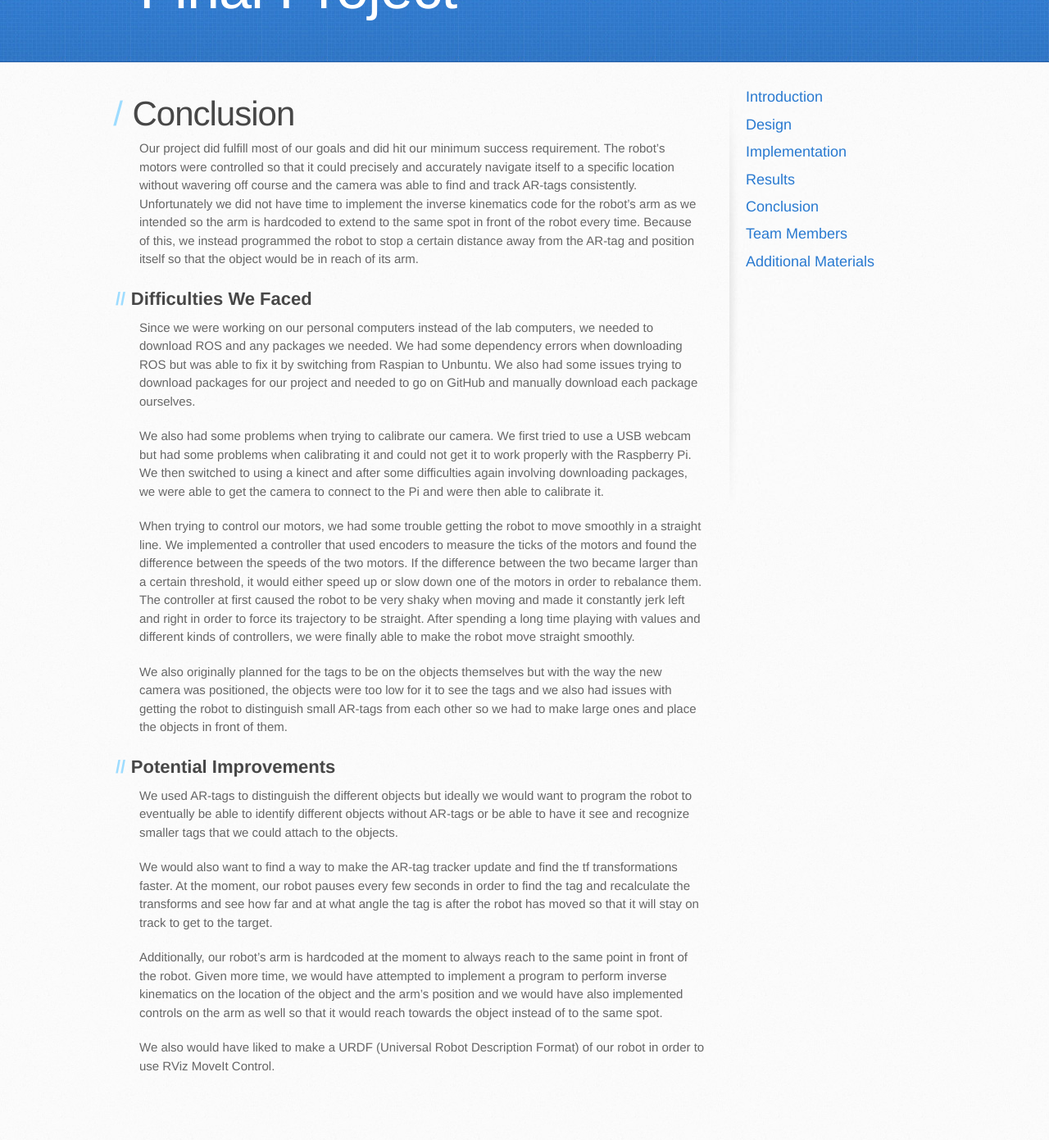
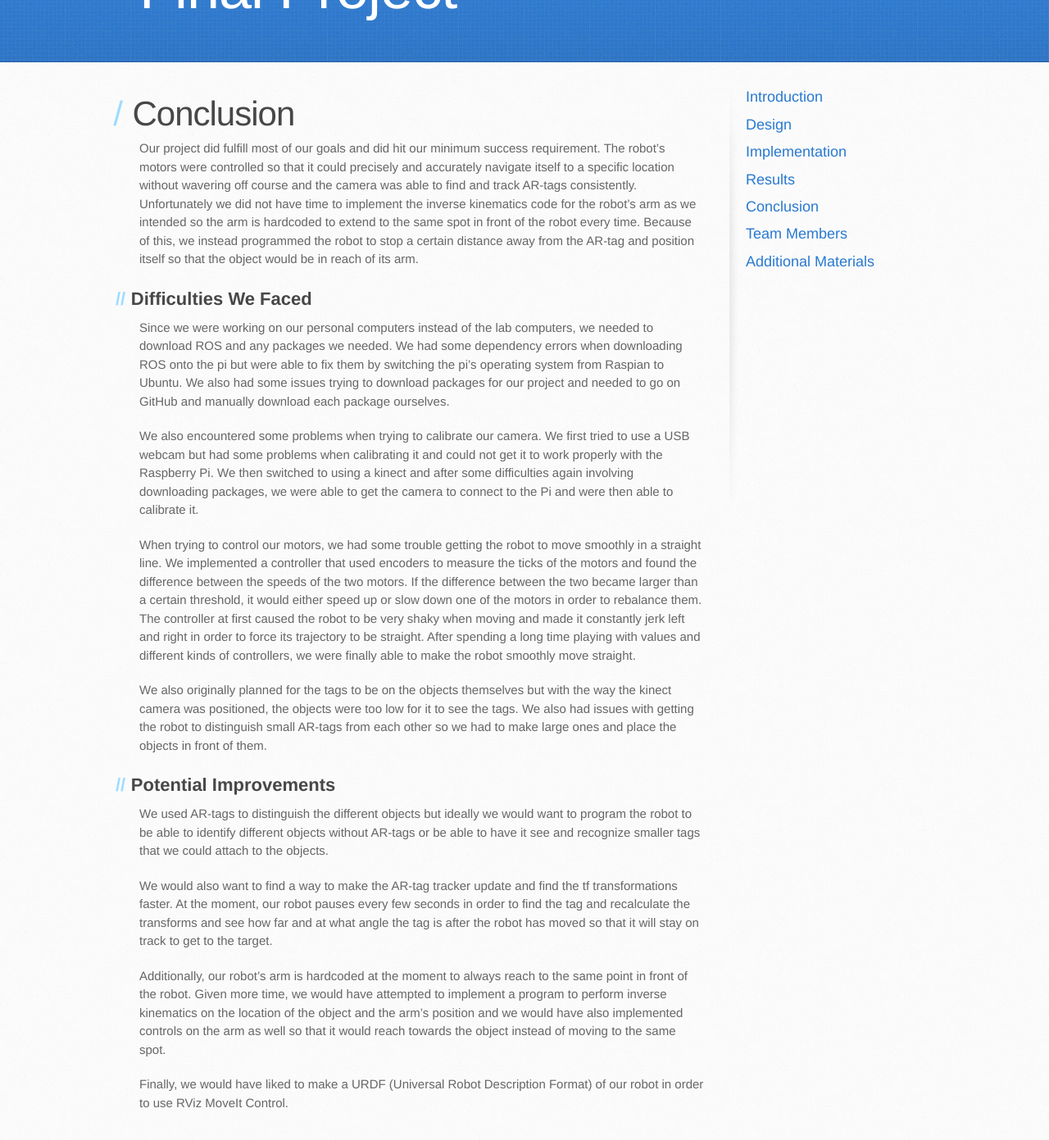
Before and after one commit to raymondbacco/106Arobot, a Jekyll site: the page built from docs/conclusion.md, in a window 1280 px wide and 1400 px high, scrolled down 163 px. Shown: the top 1391 px of the window at 82% size. Built offline with Jekyll 4.4.1, drawn with Linux system fonts in a browser that asks for light colours; our own code applies the rules of GitHub Pages for plain Markdown files; the repository's description, which GitHub fills in, is left out; before the commit the page ends 1518 px from its top, so only the background shows below that.

Commit message:
Update conclusion.md

```diff
--- a/docs/conclusion.md
+++ b/docs/conclusion.md
@@ -8,20 +8,20 @@
 
 ## Difficulties We Faced
 
-Since we were working on our personal computers instead of the lab computers, we needed to download ROS and any packages we needed. We had some dependency errors when downloading ROS but was able to fix it by switching from Raspian to Unbuntu. We also had some issues trying to download packages for our project and needed to go on GitHub and manually download each package ourselves.
+Since we were working on our personal computers instead of the lab computers, we needed to download ROS and any packages we needed. We had some dependency errors when downloading ROS onto the pi but were able to fix them by switching the pi's operating system from Raspian to Ubuntu. We also had some issues trying to download packages for our project and needed to go on GitHub and manually download each package ourselves.
 
-We also had some problems when trying to calibrate our camera. We first tried to use a USB webcam but had some problems when calibrating it and could not get it to work properly with the Raspberry Pi. We then switched to using a kinect and after some difficulties again involving downloading packages, we were able to get the camera to connect to the Pi and were then able to calibrate it.
+We also encountered some problems when trying to calibrate our camera. We first tried to use a USB webcam but had some problems when calibrating it and could not get it to work properly with the Raspberry Pi. We then switched to using a kinect and after some difficulties again involving downloading packages, we were able to get the camera to connect to the Pi and were then able to calibrate it.
 
-When trying to control our motors, we had some trouble getting the robot to move smoothly in a straight line. We implemented a controller that used encoders to measure the ticks of the motors and found the difference between the speeds of the two motors. If the difference between the two became larger than a certain threshold, it would either speed up or slow down one of the motors in order to rebalance them. The controller at first caused the robot to be very shaky when moving and made it constantly jerk left and right in order to force its trajectory to be straight. After spending a long time playing with values and different kinds of controllers, we were finally able to make the robot move straight smoothly.
+When trying to control our motors, we had some trouble getting the robot to move smoothly in a straight line. We implemented a controller that used encoders to measure the ticks of the motors and found the difference between the speeds of the two motors. If the difference between the two became larger than a certain threshold, it would either speed up or slow down one of the motors in order to rebalance them. The controller at first caused the robot to be very shaky when moving and made it constantly jerk left and right in order to force its trajectory to be straight. After spending a long time playing with values and different kinds of controllers, we were finally able to make the robot smoothly move straight.
 
-We also originally planned for the tags to be on the objects themselves but with the way the new camera was positioned, the objects were too low for it to see the tags and we also had issues with getting the robot to distinguish small AR-tags from each other so we had to make large ones and place the objects in front of them.
+We also originally planned for the tags to be on the objects themselves but with the way the kinect camera was positioned, the objects were too low for it to see the tags. We also had issues with getting the robot to distinguish small AR-tags from each other so we had to make large ones and place the objects in front of them.
 
 ## Potential Improvements
 
-We used AR-tags to distinguish the different objects but ideally we would want to program the robot to eventually be able to identify different objects without AR-tags or be able to have it see and recognize smaller tags that we could attach to the objects.
+We used AR-tags to distinguish the different objects but ideally we would want to program the robot to be able to identify different objects without AR-tags or be able to have it see and recognize smaller tags that we could attach to the objects.
 
 We would also want to find a way to make the AR-tag tracker update and find the tf transformations faster. At the moment, our robot pauses every few seconds in order to find the tag and recalculate the transforms and see how far and at what angle the tag is after the robot has moved so that it will stay on track to get to the target.
 
-Additionally, our robot's arm is hardcoded at the moment to always reach to the same point in front of the robot. Given more time, we would have attempted to implement a program to perform inverse kinematics on the location of the object and the arm's position and we would have also implemented controls on the arm as well so that it would reach towards the object instead of to the same spot.
+Additionally, our robot's arm is hardcoded at the moment to always reach to the same point in front of the robot. Given more time, we would have attempted to implement a program to perform inverse kinematics on the location of the object and the arm's position and we would have also implemented controls on the arm as well so that it would reach towards the object instead of moving to the same spot.
 
-We also would have liked to make a URDF (Universal Robot Description Format) of our robot in order to use RViz MoveIt Control.
+Finally, we would have liked to make a URDF (Universal Robot Description Format) of our robot in order to use RViz MoveIt Control.
```
